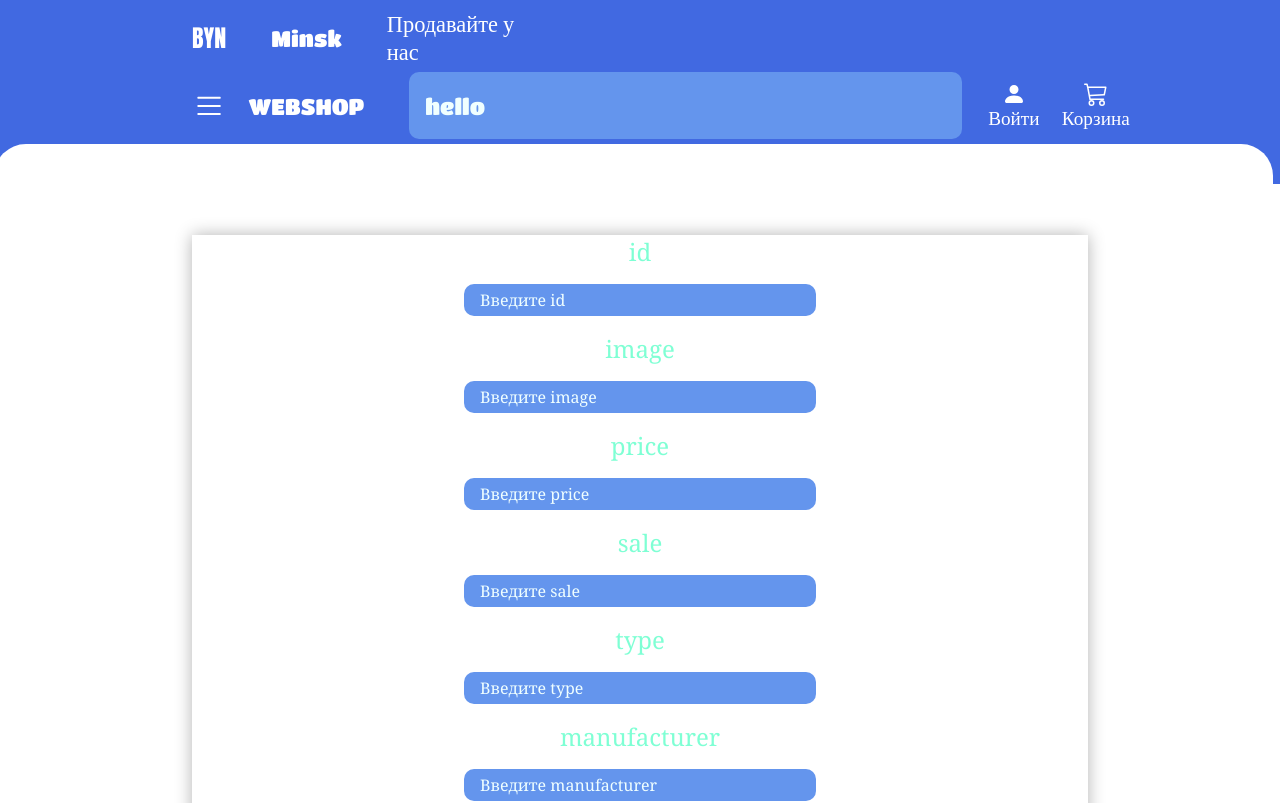
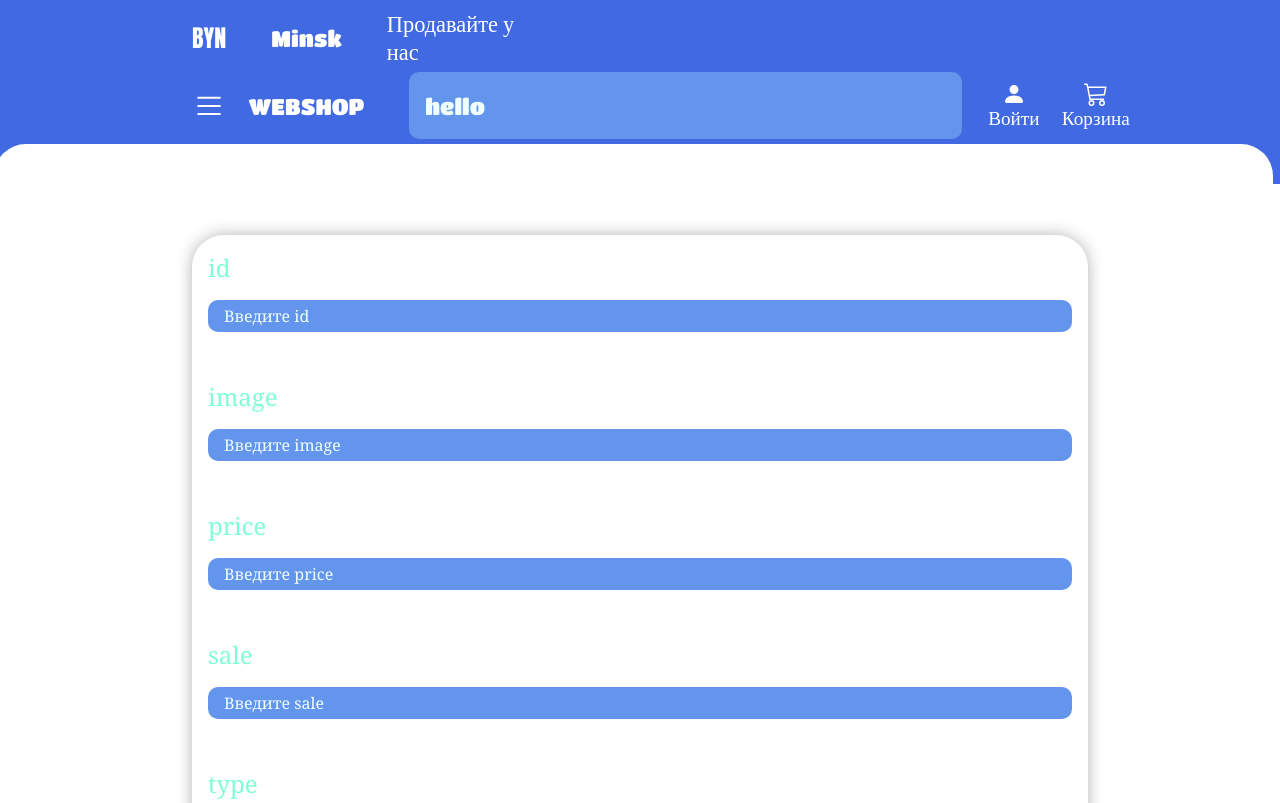
Before and after one commit to KolyaVol/ReactWebShop, a React (Create React App) app: page /addprod in a window 1280 px wide. Shown: the top 803 px of the page. Built offline with nearby package versions, Linux system fonts and the light colour scheme.

Commit message:
styles 4 cart

```diff
--- a/src/Pages/AddProd/AddProd.module.css
+++ b/src/Pages/AddProd/AddProd.module.css
@@ -4,18 +4,23 @@
     display: flex;
     flex-direction: column;
     justify-content: center;
+    border-radius: 2rem;
     box-shadow: 0 0 1rem rgba(0, 0, 0, 0.3);
 }
 
 .charItem {
     display: flex;
-    justify-content: center;
-    align-items: center;
     flex-direction: column;
+    margin-bottom: 1rem;
 }
 
 .charTitle {
     font-family: Georgia, 'Times New Roman', Times, serif;
     font-size: 1.5rem;
     color: aquamarine;
+    margin: 0 0 0 1rem;
 }
+
+.charTitle:first-child {
+    margin: 1rem 0 0 1rem;
+}
--- a/src/Pages/Cart/Cart.module.css
+++ b/src/Pages/Cart/Cart.module.css
@@ -38,7 +38,7 @@
 
 
 .prod__list {
-    margin: 2rem 0 ;
+    margin: 18rem 0 ;
     display: flex;
     width: 70vw;
     min-height: 50vh;
--- a/src/UI/Header/Header.module.css
+++ b/src/UI/Header/Header.module.css
@@ -35,6 +35,7 @@
 }
 
 .currency__title {
+    color: rgb(85, 84, 84);
     margin: 0.7rem;
     font-size: 1rem;
     font-family:Georgia, 'Times New Roman', Times, serif;
@@ -57,7 +58,7 @@
 }
 
 .currency__item {
-
+    color: rgb(85, 84, 84);
     font-size: 1.2rem;
     font-family: Impact, Haettenschweiler, 'Arial Narrow Bold', sans-serif;
     padding: 0.3rem 1rem;
```
